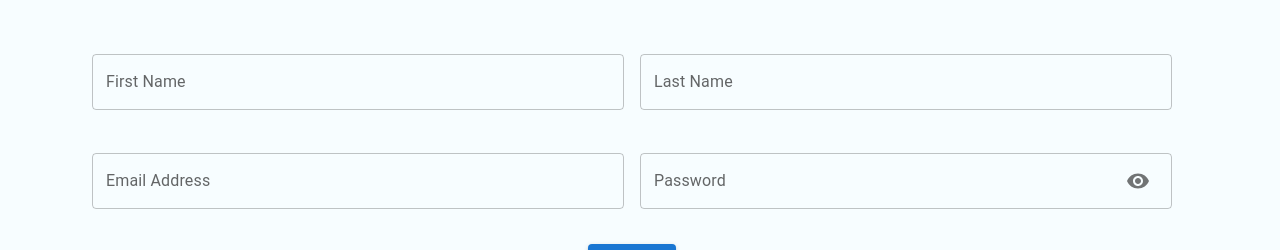
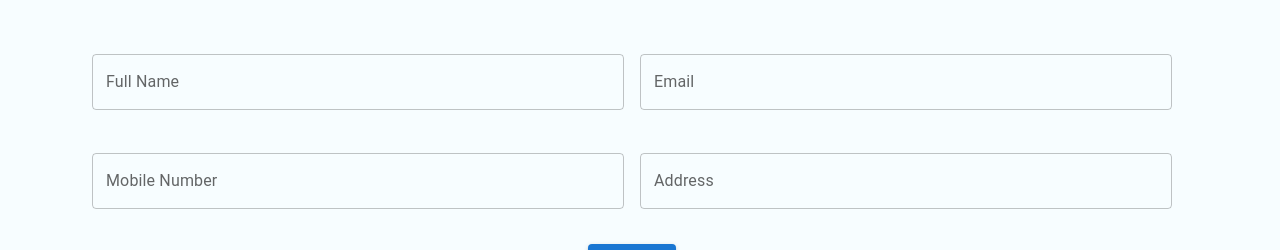
Before and after one commit to Ankittny/meradriver_frontend, a Next.js app: page /register in a window 1280 px wide. Shown: the part 1105-1355 px from the top of the page. Built offline with nearby package versions, Linux system fonts and the light colour scheme.

Commit message:
register page update

```diff
--- a/src/components/auth/Register.jsx
+++ b/src/components/auth/Register.jsx
@@ -65,15 +65,15 @@ const Register = () => {
                           variant="outlined"
                           margin="normal"
                           fullWidth
-                          id="firstName"
-                          label="First Name"
-                          name="firstName"
-                          autoComplete="firstName"
-                          value={values.firstName}
+                          id="Full Name"
+                          label="Full Name"
+                          name="FullName"
+                          autoComplete="FullName"
+                          value={values.FullName}
                           onChange={handleChange}
                           helperText={
                             <ErrorMessage
-                              name="firstName"
+                              name="FullName"
                               component="div"
                               className="error"
                             />
@@ -86,15 +86,15 @@ const Register = () => {
                           variant="outlined"
                           margin="normal"
                           fullWidth
-                          id="lastName"
-                          label="Last Name"
-                          name="lastName"
-                          autoComplete="lastName"
-                          value={values.lastName}
+                          id="Email"
+                          label="Email"
+                          name="Email"
+                          autoComplete="Email"
+                          value={values.email}
                           onChange={handleChange}
                           helperText={
                             <ErrorMessage
-                              name="lastName"
+                              name="Email"
                               component="div"
                               className="error"
                             />
@@ -108,15 +108,15 @@ const Register = () => {
                           variant="outlined"
                           margin="normal"
                           fullWidth
-                          id="email"
-                          label="Email Address"
-                          name="email"
-                          autoComplete="email"
-                          value={values.email}
+                          id="Mobile"
+                          label="Mobile Number"
+                          name="Mobile"
+                          autoComplete="Mobile"
+                          value={values.Mobile}
                           onChange={handleChange}
                           helperText={
                             <ErrorMessage
-                              name="email"
+                              name="Mobile"
                               component="div"
                               className="error"
                             />
@@ -129,33 +129,54 @@ const Register = () => {
                           variant="outlined"
                           margin="normal"
                           fullWidth
-                          id="password"
-                          label="Password"
-                          name="password"
-                          type={showPassword ? "text" : "password"}
-                          value={values.password}
+                          id="Address"
+                          label="Address"
+                          name="Address"
+                          autoComplete="Address"
+                          value={values.Address}
                           onChange={handleChange}
-                          InputProps={{
-                            endAdornment: (
-                              <InputAdornment position="end">
-                                <IconButton
-                                  aria-label="toggle password visibility"
-                                  onClick={() => setShowPassword(!showPassword)}
-                                >
-                                  {showPassword ? <VisibilityOff /> : <Visibility />}
-                                </IconButton>
-                              </InputAdornment>
-                            ),
-                          }}
                           helperText={
                             <ErrorMessage
-                              name="password"
+                              name="Address"
                               component="div"
                               className="error"
                             />
                           }
                         />
                       </Grid>
+                      {/* <Grid item xs={6}>
+                        <Field
+                          as={TextField}
+                          variant="outlined"
+                          margin="normal"
+                          fullWidth
+                          id="Address"
+                          label="Address"
+                          name="Address"
+                          // type={showPassword ? "text" : "text"}
+                          value={values.text}
+                          onChange={handleChange}
+                          InputProps={{
+                            endAdornment: (
+                              // <InputAdornment position="end">
+                              //   <IconButton
+                              //     aria-label="toggle password visibility"
+                              //     onClick={() => setShowPassword(!showPassword)}
+                              //   >
+                              //     {showPassword ? <VisibilityOff /> : <Visibility />}
+                              //   </IconButton>
+                              // </InputAdornment>
+                            ),
+                          }}
+                          helperText={
+                            <ErrorMessage
+                              name="Address"
+                              component="div"
+                              className="error"
+                            />
+                          }
+                        />
+                      </Grid> */}
                       <Grid item xs={12} className="text-center mt-2 mb-2">
                         <Button type="submit" variant="contained" className="loginButton">
                           Sign Up
```
